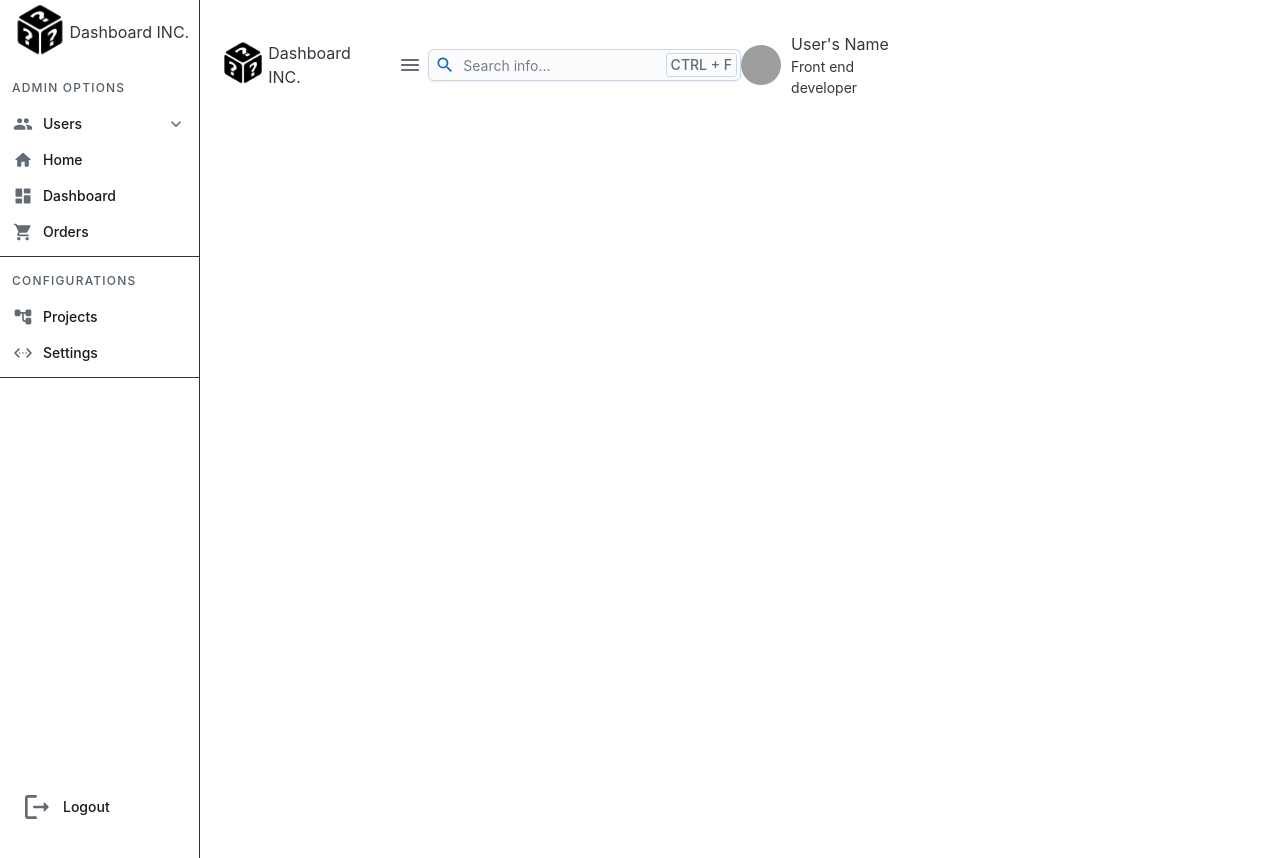
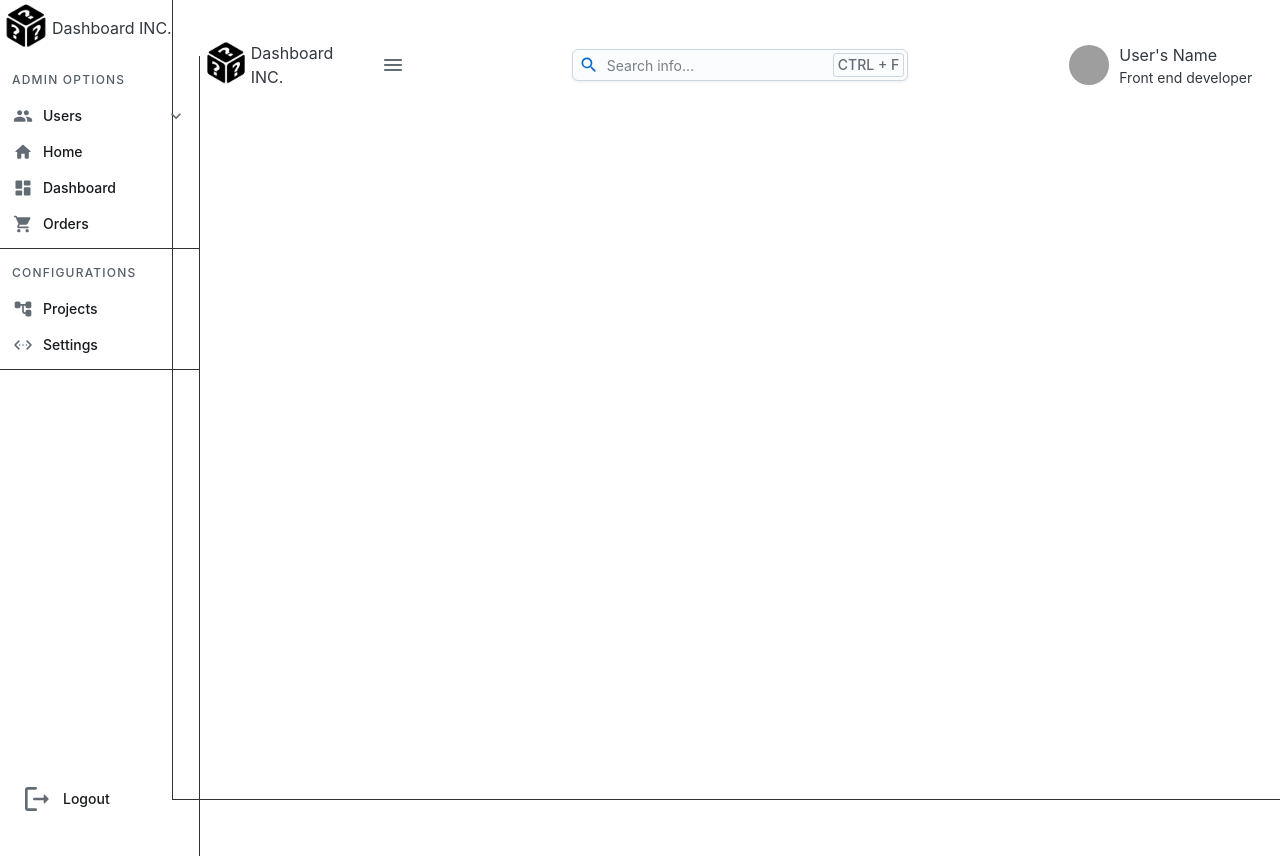
Before and after one commit to santanafx/mui-dashboard, a React app: page / in a window 1280 px wide. Shown: the top 858 px of the page. Built offline with nearby package versions, Linux system fonts and the light colour scheme; grey boxes are pictures that could not be loaded; the HTML template or start-up script is replaced by a standard one.

Commit message:
fix: centralizing headbar

```diff
--- a/src/components/Templates/TemplateHome/TemplateHome.styles.ts
+++ b/src/components/Templates/TemplateHome/TemplateHome.styles.ts
@@ -6,7 +6,11 @@ export const DivTemplateContainer = styled('div')(() => ({
   display: 'flex',
 }));
 
-export const DivHeaderContainer = styled('div')(() => ({}));
+export const DivHeaderContainer = styled('div')(() => ({
+  margin: '0 auto',
+  width: '100%',
+  borderBottom: `1px solid ${dividerColors}`,
+}));
 
 export const DivSidebarContainer = styled('div')(() => ({
   width: '200px',
```
